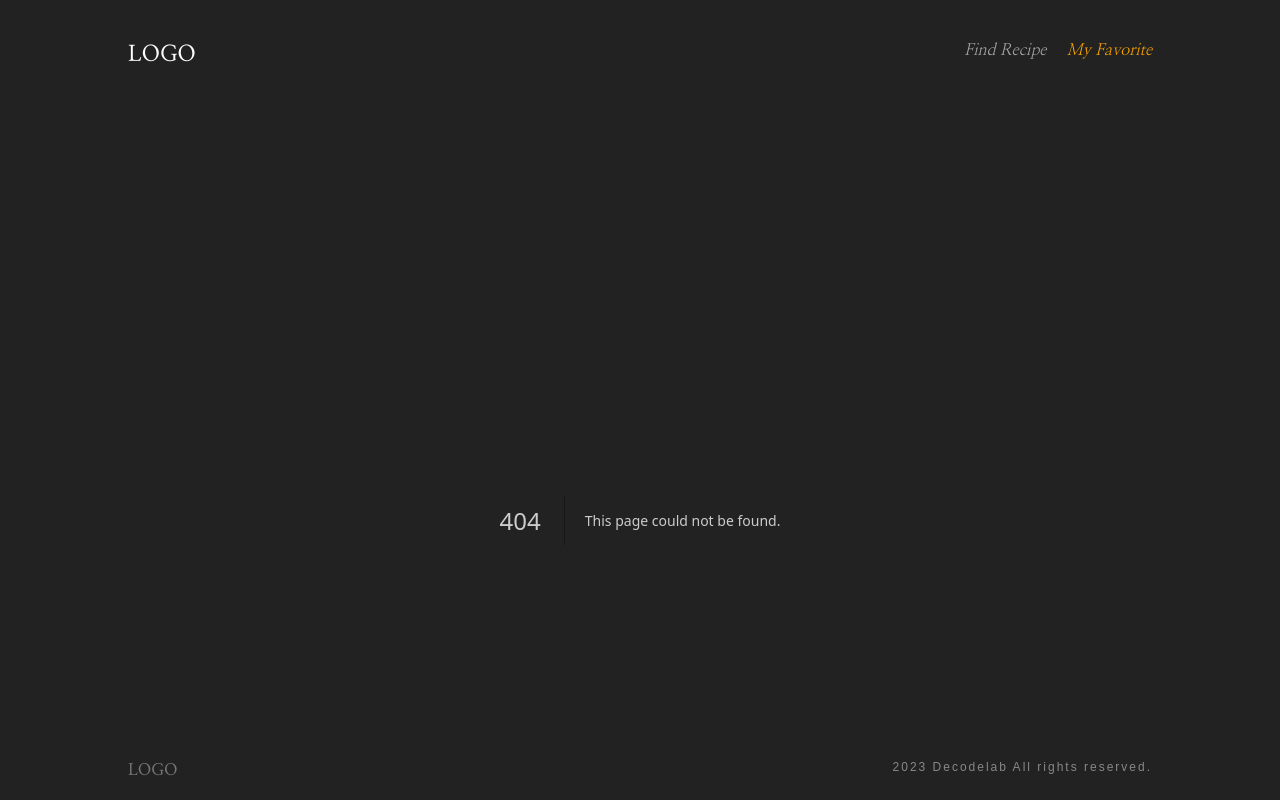
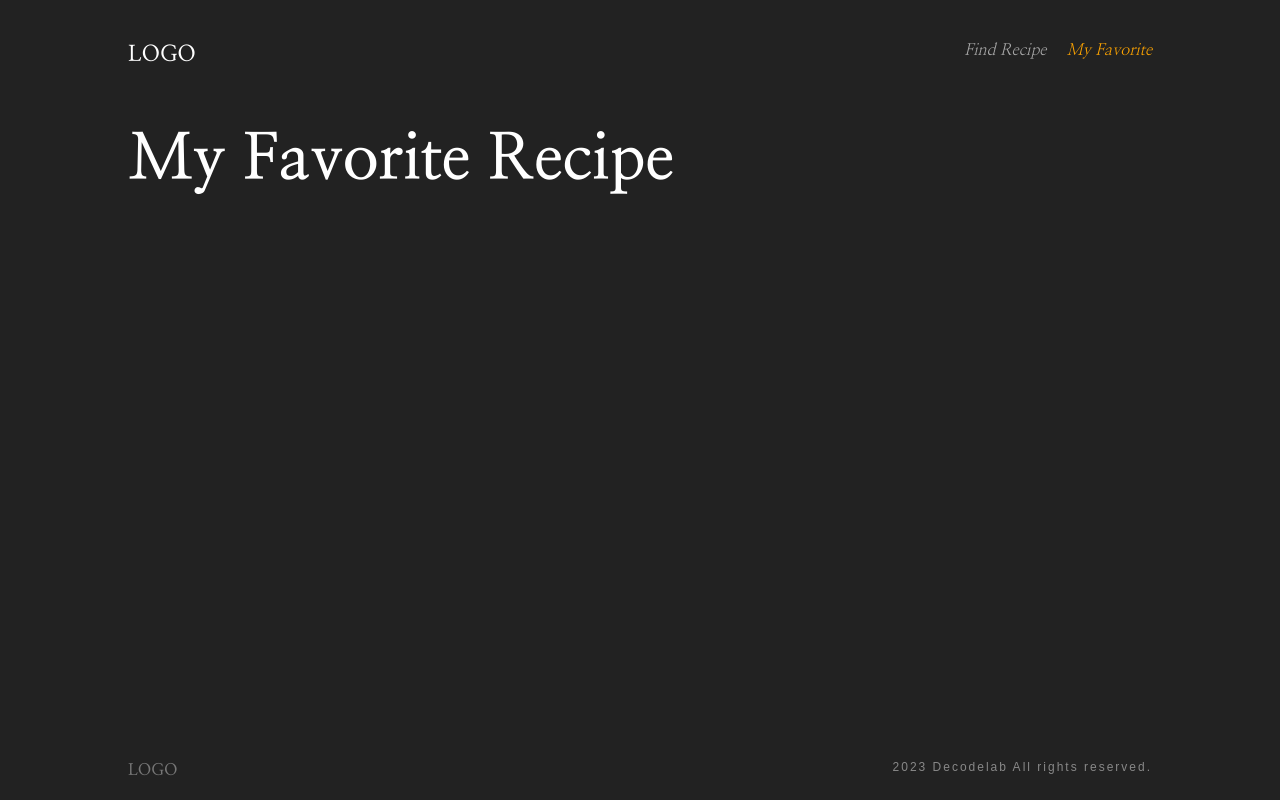
Before and after one commit to wknowpark797/next-recipe-clone, a Next.js app: page /my-favorite in a window 1280 px wide. Before the commit this address had no page. Built offline with nearby package versions, Linux system fonts and the light colour scheme.

Commit message:
my-favorite 즐겨찾기 페이지 추가

```diff
--- a/pages/find-recipe/[id].jsx
+++ b/pages/find-recipe/[id].jsx
@@ -9,6 +9,7 @@ import { useState, useEffect } from 'react';
 import Table from '@/components/atoms/Table/Table';
 import List from '@/components/atoms/list/List';
 import Btn from '@/components/atoms/button/Btn';
+import Text from '@/components/atoms/text/Text';
 
 function Detail() {
 	// 정규표현식에서 해당 조건이 포함이 아닌 정확하게 조건에 부합될때만 처리 ^조건$
@@ -136,6 +137,7 @@ function Detail() {
 			<Btn onClick={handleSave} className={clsx(Saved && styles.del)}>
 				{Saved ? '즐겨찾기 제거하기' : '즐겨찾기 추가하기'}
 			</Btn>
+			{Saved && <Text>즐겨찾기에 이미 추가된 레시피입니다.</Text>}
 
 			<Table data={TableData} title={data?.strMeal} />
 
--- /dev/null
+++ b/pages/my-favorite/favorite.module.scss
@@ -0,0 +1,2 @@
+.favoritePage {
+}
--- /dev/null
+++ b/pages/my-favorite/index.jsx
@@ -0,0 +1,20 @@
+import Head from 'next/head';
+import clsx from 'clsx';
+import Title from '@/components/atoms/text/Title';
+import styles from './favorite.module.scss';
+
+function Favorite() {
+	return (
+		<>
+			<Head>
+				<title>Favorite Page</title>
+			</Head>
+
+			<section className={clsx(styles.favoritePage)}>
+				<Title type={'slogan'}>My Favorite Recipe</Title>
+			</section>
+		</>
+	);
+}
+
+export default Favorite;
```
